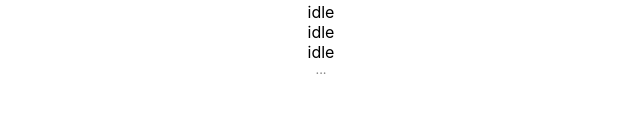
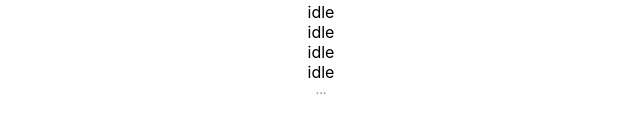
Before and after one commit to robert-janaszek/hooks-test, a React (Vite) app: page / in a window 1280 px wide. Shown: the part 195-328 px from the top of the page, without its empty margins (319-959 px from the left). Built offline with nearby package versions, Linux system fonts and the light colour scheme.

Commit message:
Refine useQueriesQueue

```diff
--- a/src/components/query/query.tsx
+++ b/src/components/query/query.tsx
@@ -1,20 +1,20 @@
-import { useWorkerQueryQueue } from "../../services/worker-query-queue";
+import { useQueriesQueue } from "../../services/queries-queue-hook";
 import { worker } from "../../services/worker/worker";
 import { QueryElement } from "./query-element";
 
 export const QueryComponent = () => {
-  const elements = ['I', 'II', 'III', 'IV', 'V', 'VI', 'VII', 'VIII', 'IX', 'X'];
+  const elements = ['I',  'II', 'III', 'IV', 'V', 'VI', 'VII', 'VIII', 'IX', 'X', 'XI'];
 
-  const queries = useWorkerQueryQueue({
+  const queries = useQueriesQueue({
     queue: {
       initialValues: elements,
       limit: 2,
     },
-    query: {
-      getKey: (entry) => ['data', entry],
-      worker,
-    },
-    shouldLogTime: true,
+    query: (entry) => ({
+      queryKey: ['data', entry],
+      queryFn: () => worker(entry),
+      refetchOnMount: false,
+    }),
   })
 
   return <>
--- /dev/null
+++ b/src/services/queries-queue-hook.ts
@@ -0,0 +1,41 @@
+import { useQueue } from "@mantine/hooks";
+import { useEffect } from "react";
+import { useQueries, UseQueryOptions } from "react-query";
+
+export interface WorkerQueryQueue<T, R> {
+  query: (entry: T) => UseQueryOptions<T>;
+  queue: {
+    initialValues: T[];
+    limit: number;
+  };
+}
+
+export const useQueriesQueue = <T, R>(props: WorkerQueryQueue<T, R>) => {
+  const { state, update, cleanQueue } = useQueue<T>({
+    initialValues: props.queue.initialValues,
+    limit: props.queue.limit
+  });
+  const markItemReady = (entry: T) => {
+    if (state.includes(entry)) {
+      update((state) => state.filter(element => element !== entry));
+    }
+  }
+
+  const queryQueue = useQueries(
+    props.queue.initialValues.map(entry => ({
+      enabled: state.includes(entry),
+      ...props.query(entry),
+    })),
+  );
+
+  // useQueries doesn't return key props
+  // only mapping by index is possible
+  queryQueue.map((query, index) => [index, query.isError || query.isFetched] as const)
+    .filter(([, status]) => status)
+    .map(([index]) => props.queue.initialValues[index])
+    .forEach(markItemReady);
+
+  useEffect(() => () => cleanQueue(), []);
+
+  return queryQueue;
+}
--- a/src/services/worker-query-queue.ts
+++ /dev/null
@@ -1,39 +0,0 @@
-import { useQueue } from "@mantine/hooks";
-import { useQueries } from "react-query";
-
-export interface WorkerQueryQueue<T, R> {
-  query: {
-    worker: (entry: T) => Promise<R>;
-    getKey: (entry: T) => string[];
-  }
-  queue: {
-    initialValues: T[];
-    limit: number;
-  },
-  shouldLogTime?: boolean;
-}
-
-export const useWorkerQueryQueue = <T, R>(props: WorkerQueryQueue<T, R>) => {
-  const { state, update } = useQueue<T>({
-    initialValues: props.queue.initialValues,
-    limit: props.queue.limit
-  });
-  const markItemReady = (entry: T) => {
-    update((state) => state.filter(element => element !== entry));
-  }
-  const queryFn = async (entry: T) => {
-    const result = await props.query.worker(entry);
-    markItemReady(entry);
-    return result;
-  };
-  const queryQueue = useQueries(
-    props.queue.initialValues.map(entry => ({
-      enabled: state.includes(entry),
-      queryKey: props.query.getKey(entry),
-      queryFn: () => queryFn(entry),
-      refetchOnMount: false,
-    })),
-  );
-
-  return queryQueue;
-}
```
